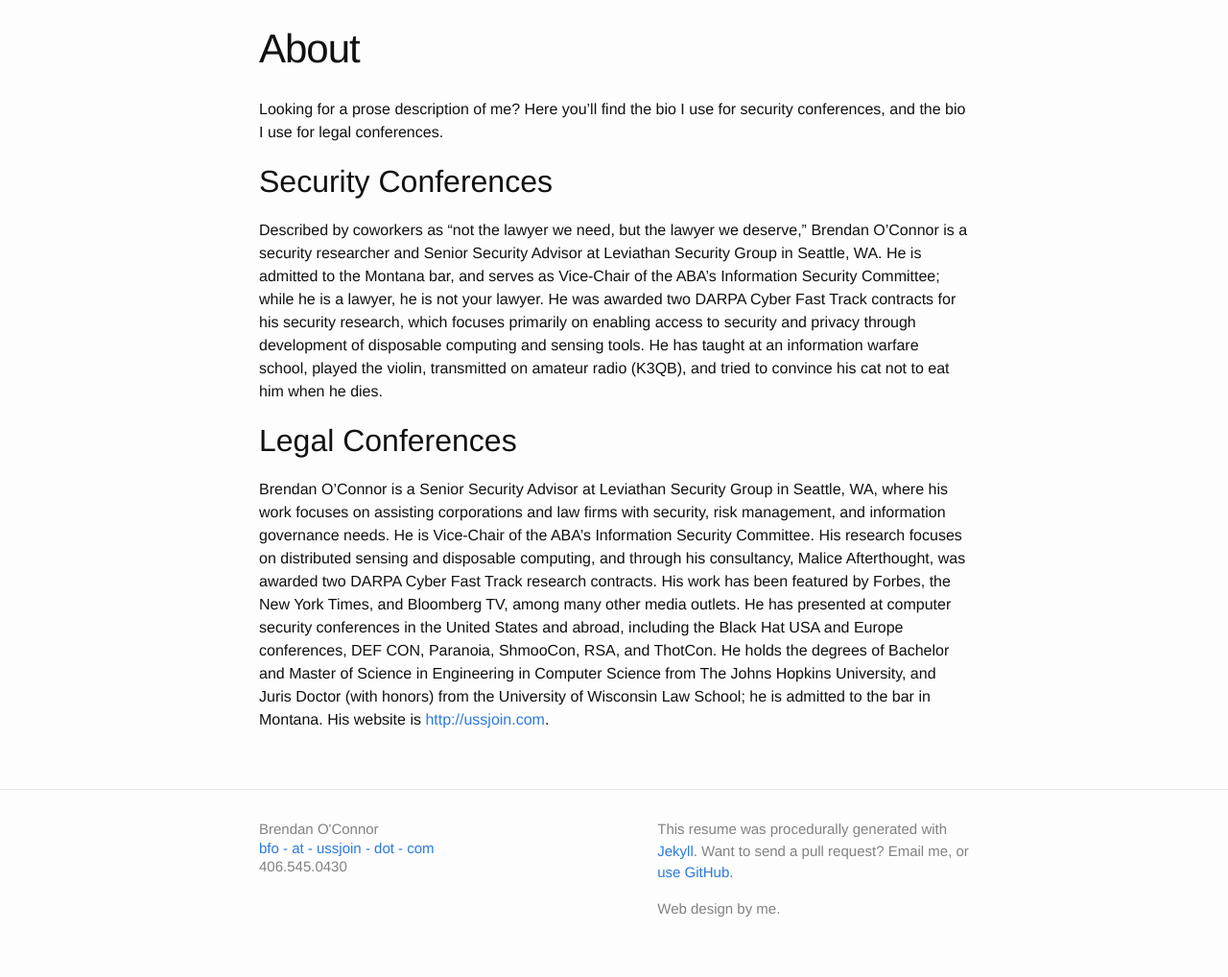
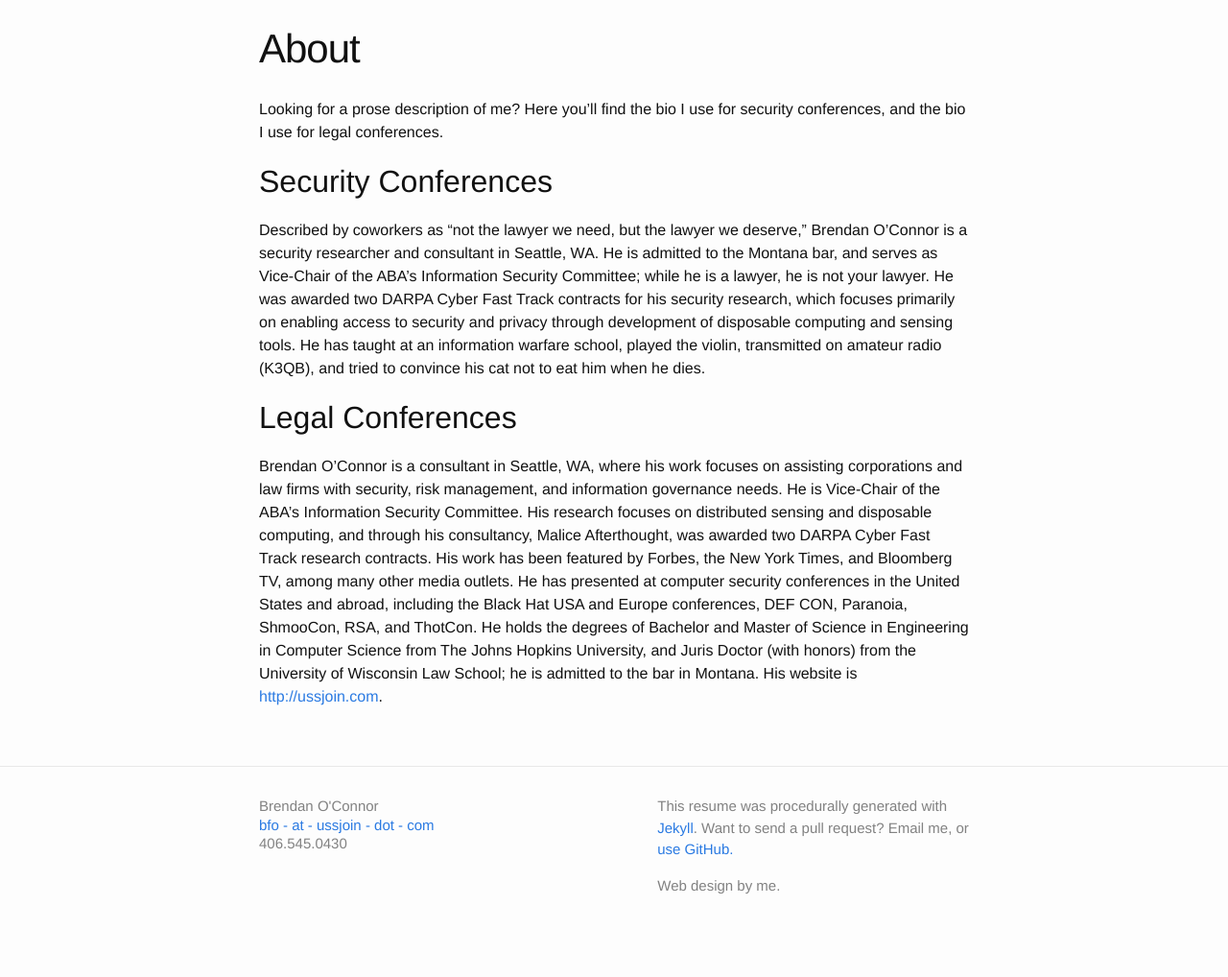
Before and after one commit to ussjoin/ussjoin.com, a Jekyll site: the page built from about.md, in a window 1280 px wide. Shown: the whole page at 96% size. Built offline with Jekyll 4.4.1, drawn with Linux system fonts in a browser that asks for light colours; after the commit the page ends 994 px from its top, so only the background shows below that.

Commit message:
Minor change to bios.

```diff
--- a/about.md
+++ b/about.md
@@ -8,8 +8,8 @@
 
 <h2>Security Conferences</h2>
 
-Described by coworkers as "not the lawyer we need, but the lawyer we deserve," Brendan O'Connor is a security researcher and Senior Security Advisor at Leviathan Security Group in Seattle, WA. He is admitted to the Montana bar, and serves as Vice-Chair of the ABA's Information Security Committee; while he is a lawyer, he is not your lawyer. He was awarded two DARPA Cyber Fast Track contracts for his security research, which focuses primarily on enabling access to security and privacy through development of disposable computing and sensing tools. He has taught at an information warfare school, played the violin, transmitted on amateur radio (K3QB), and tried to convince his cat not to eat him when he dies.
+Described by coworkers as "not the lawyer we need, but the lawyer we deserve," Brendan O'Connor is a security researcher and consultant in Seattle, WA. He is admitted to the Montana bar, and serves as Vice-Chair of the ABA's Information Security Committee; while he is a lawyer, he is not your lawyer. He was awarded two DARPA Cyber Fast Track contracts for his security research, which focuses primarily on enabling access to security and privacy through development of disposable computing and sensing tools. He has taught at an information warfare school, played the violin, transmitted on amateur radio (K3QB), and tried to convince his cat not to eat him when he dies.
 
 <h2>Legal Conferences</h2>
 
-Brendan O’Connor is a Senior Security Advisor at Leviathan Security Group in Seattle, WA, where his work focuses on assisting corporations and law firms with security, risk management, and information governance needs. He is Vice-Chair of the ABA's Information Security Committee. His research focuses on distributed sensing and disposable computing, and through his consultancy, Malice Afterthought, was awarded two DARPA Cyber Fast Track research contracts. His work has been featured by Forbes, the New York Times, and Bloomberg TV, among many other media outlets. He has presented at computer security conferences in the United States and abroad, including the Black Hat USA and Europe conferences, DEF CON, Paranoia, ShmooCon, RSA, and ThotCon. He holds the degrees of Bachelor and Master of Science in Engineering in Computer Science from The Johns Hopkins University, and Juris Doctor (with honors) from the University of Wisconsin Law School; he is admitted to the bar in Montana. His website is <http://ussjoin.com>.
+Brendan O’Connor is a consultant in Seattle, WA, where his work focuses on assisting corporations and law firms with security, risk management, and information governance needs. He is Vice-Chair of the ABA's Information Security Committee. His research focuses on distributed sensing and disposable computing, and through his consultancy, Malice Afterthought, was awarded two DARPA Cyber Fast Track research contracts. His work has been featured by Forbes, the New York Times, and Bloomberg TV, among many other media outlets. He has presented at computer security conferences in the United States and abroad, including the Black Hat USA and Europe conferences, DEF CON, Paranoia, ShmooCon, RSA, and ThotCon. He holds the degrees of Bachelor and Master of Science in Engineering in Computer Science from The Johns Hopkins University, and Juris Doctor (with honors) from the University of Wisconsin Law School; he is admitted to the bar in Montana. His website is <http://ussjoin.com>.
```
